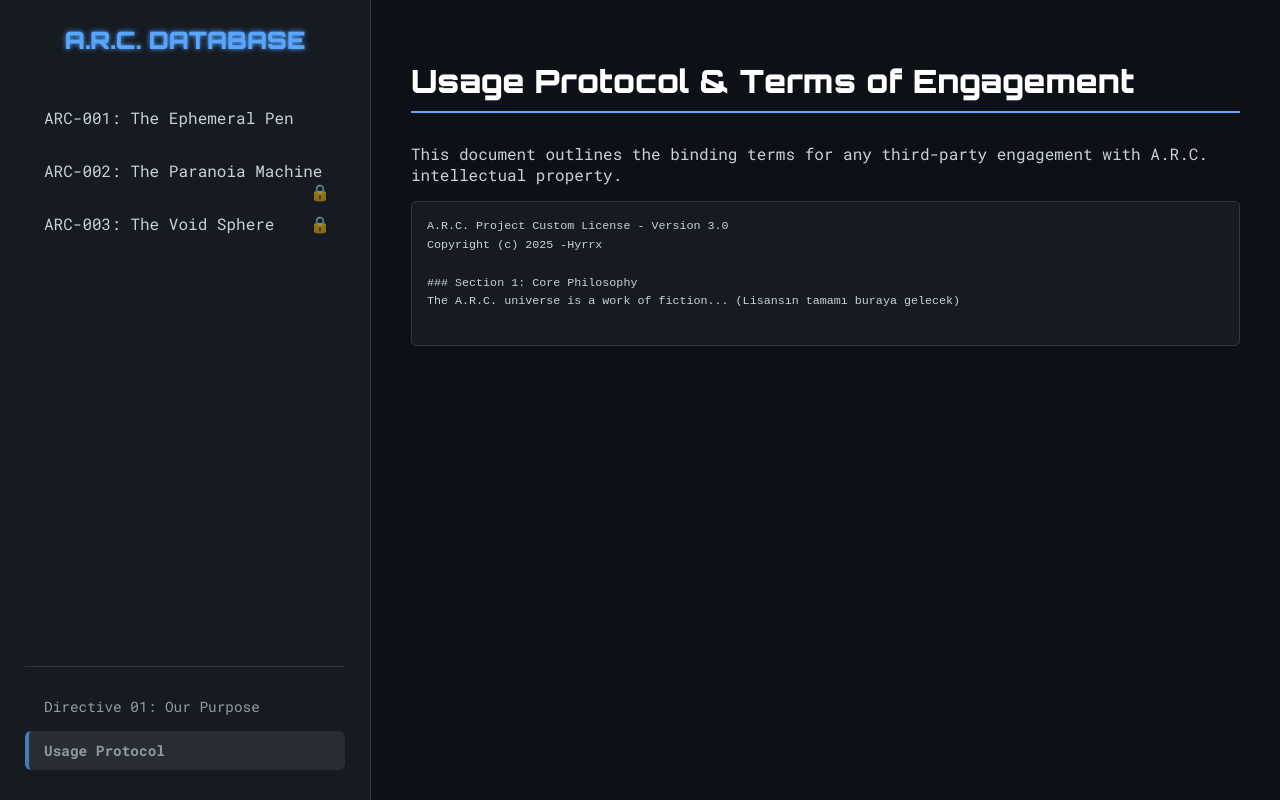
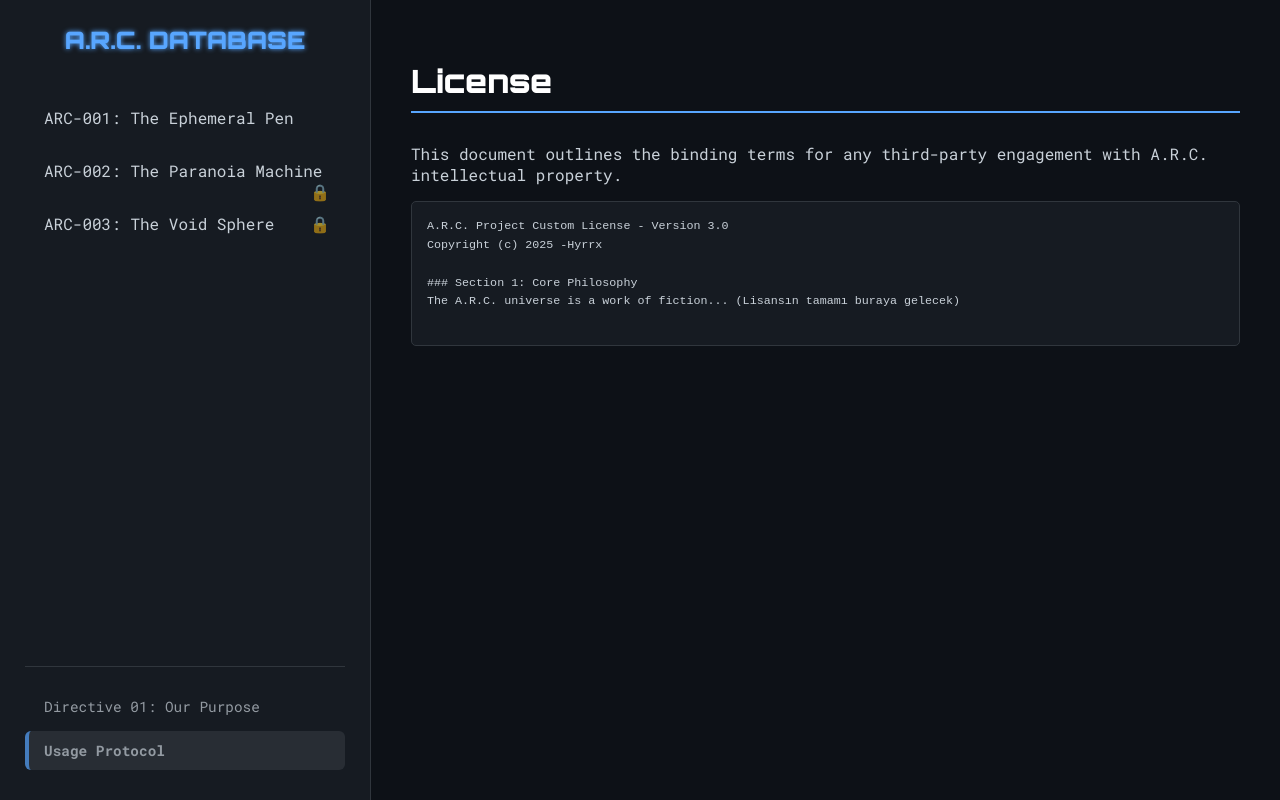
Before and after one commit to Hyrrx/a.r.c, a plain HTML site: page index.html in a window 1280 px wide. Both pictures are taken after a click on the link "Usage Protocol". Drawn offline with Linux system fonts and the light colour scheme.

Commit message:
Update index.html

```diff
--- a/index.html
+++ b/index.html
@@ -139,7 +139,7 @@
 
         <!-- ===== USAGE PROTOCOL (LICENSE) CONTENT ===== -->
         <div id="page-license" class="content-page">
-            <h1>Usage Protocol & Terms of Engagement</h1>
+            <h1>License</h1>
             <p>This document outlines the binding terms for any third-party engagement with A.R.C. intellectual property.</p>
             <pre>
 A.R.C. Project Custom License - Version 3.0
```
